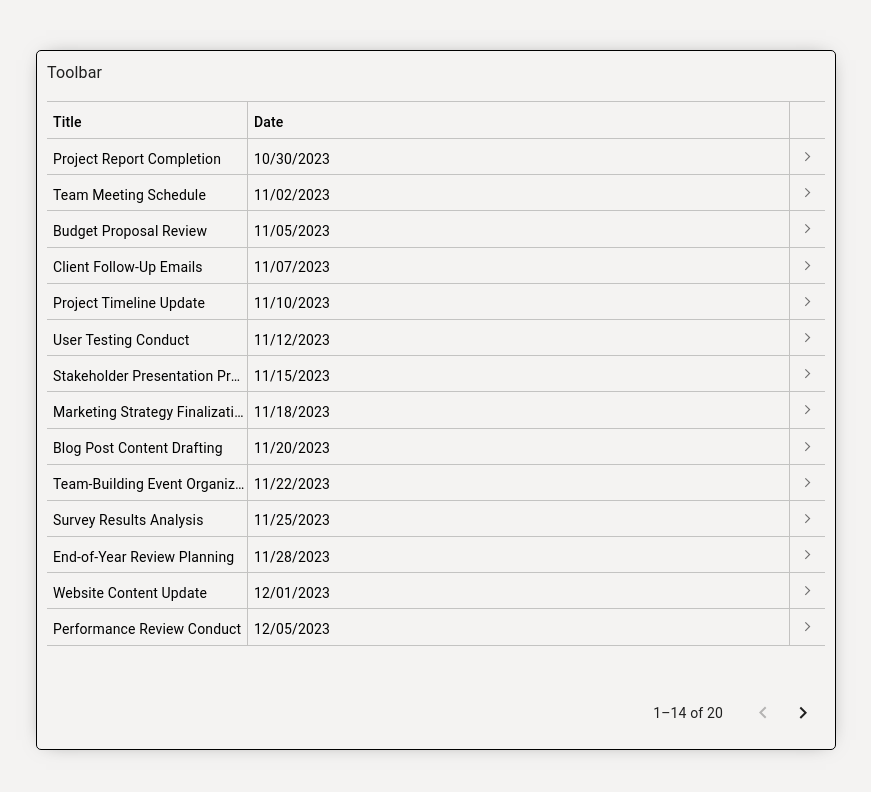
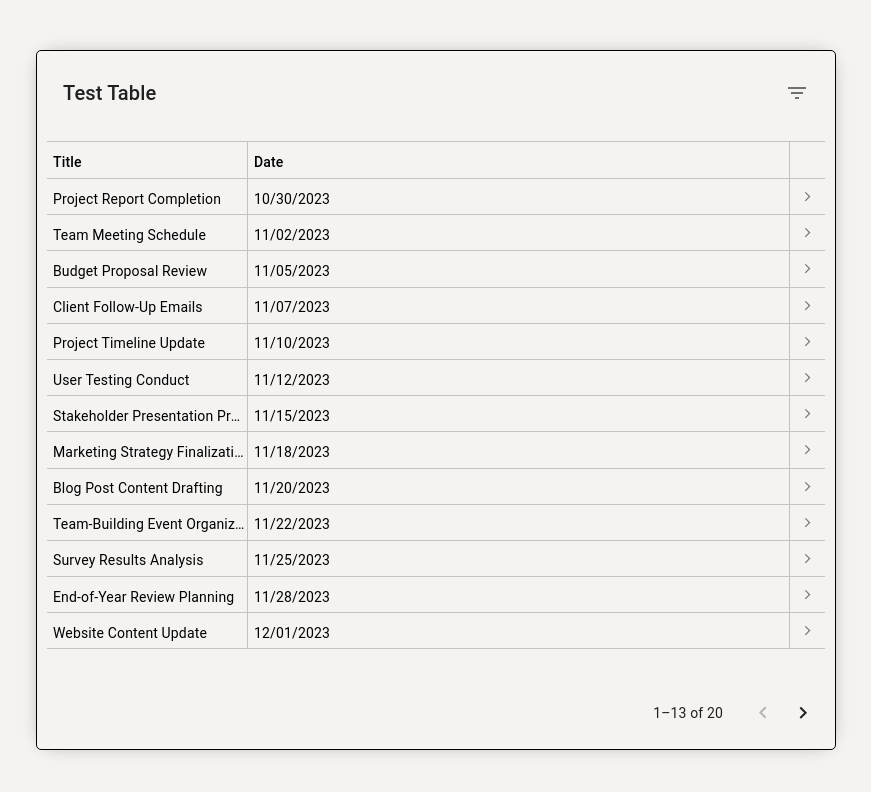
Before and after one commit to alejandroguardadodev/reactjs_components, a React (Vite) app: page / in a window 1280 px wide. Shown: the top 792 px of the page, without its empty margins (204-1075 px from the left). Built offline with nearby package versions, Linux system fonts and the light colour scheme.

Commit message:
Header and Footer Aditions

```diff
--- /dev/null
+++ b/src/components/MSTable/EnhancedTableToolbar/index.tsx
@@ -0,0 +1,44 @@
+import React from 'react'
+
+import {
+    Toolbar,
+    Typography,
+    Tooltip,
+    IconButton
+} from '@mui/material'
+
+import FilterListIcon from '@mui/icons-material/FilterList'
+
+interface EnhancedTableToolbarPropsType {
+    title: string
+}
+
+const EnhancedTableToolbar = ({ title }:EnhancedTableToolbarPropsType) => {
+  return (
+    <Toolbar
+        sx={[
+            {
+                pl: { sm: 2 },
+                pr: { xs: 1, sm: 1 },
+            },
+        ]}
+    >
+        <Typography
+          sx={{ flex: '1 1 100%' }}
+          variant="h6"
+          id="tableTitle"
+          component="div"
+        >
+            {title}
+        </Typography>
+
+        <Tooltip title="Filter list">
+          <IconButton>
+            <FilterListIcon />
+          </IconButton>
+        </Tooltip>
+    </Toolbar>
+  )
+}
+
+export default EnhancedTableToolbar
--- a/src/components/MSTable/index.tsx
+++ b/src/components/MSTable/index.tsx
@@ -14,6 +14,7 @@ import {
 } from "@mui/material"
 
 import TableBox from "./TableBox"
+import EnhancedTableToolbar from './EnhancedTableToolbar'
 
 import { useResizeDetector } from 'react-resize-detector'
 import useResponsive from '../../hooks/useResponsive'
@@ -149,7 +150,9 @@ const MSTable = ({ headers, data, render, actionSection, rowHeight=40, submenuIt
                     boxShadow: '0px 0px 20px -10px rgba(0,0,0,0.6)'
                 }}
             >
-                <Box>Toolbar</Box>
+                <Box>
+                    <EnhancedTableToolbar title='Test Table' />
+                </Box>
                 <Box ref={tableContainerRef} sx={{
                     flexGrow: 1,
                     position: 'relative',
```
